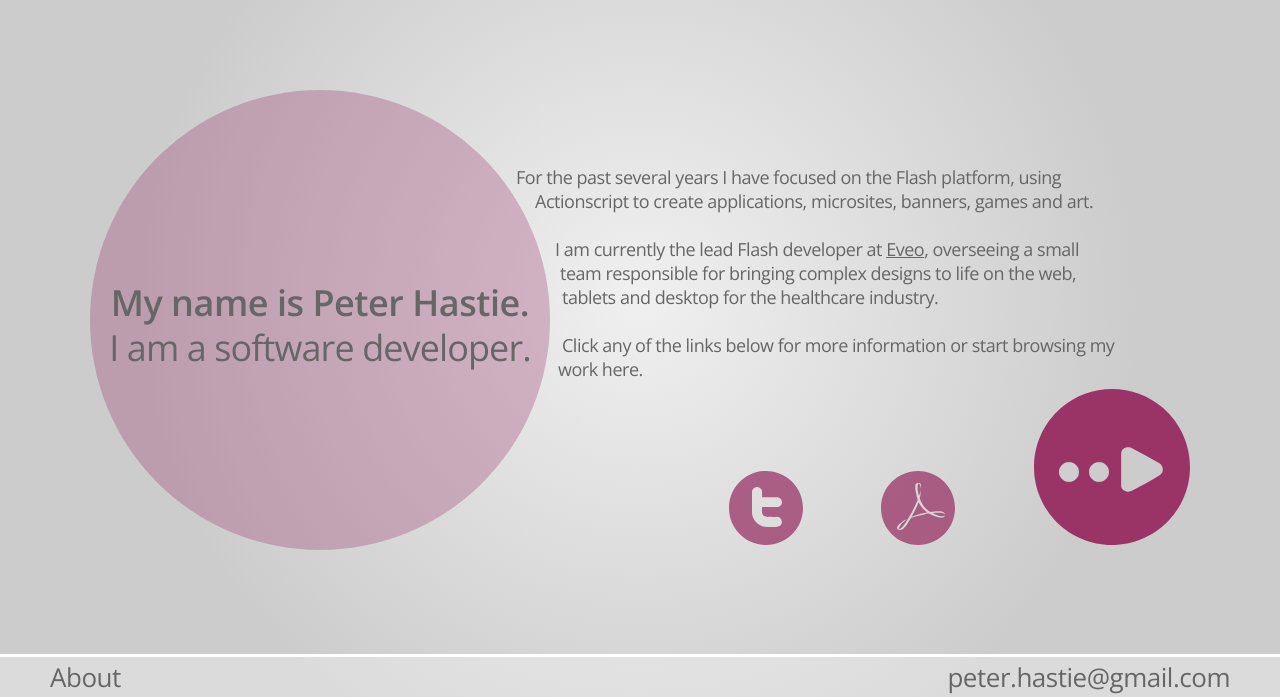
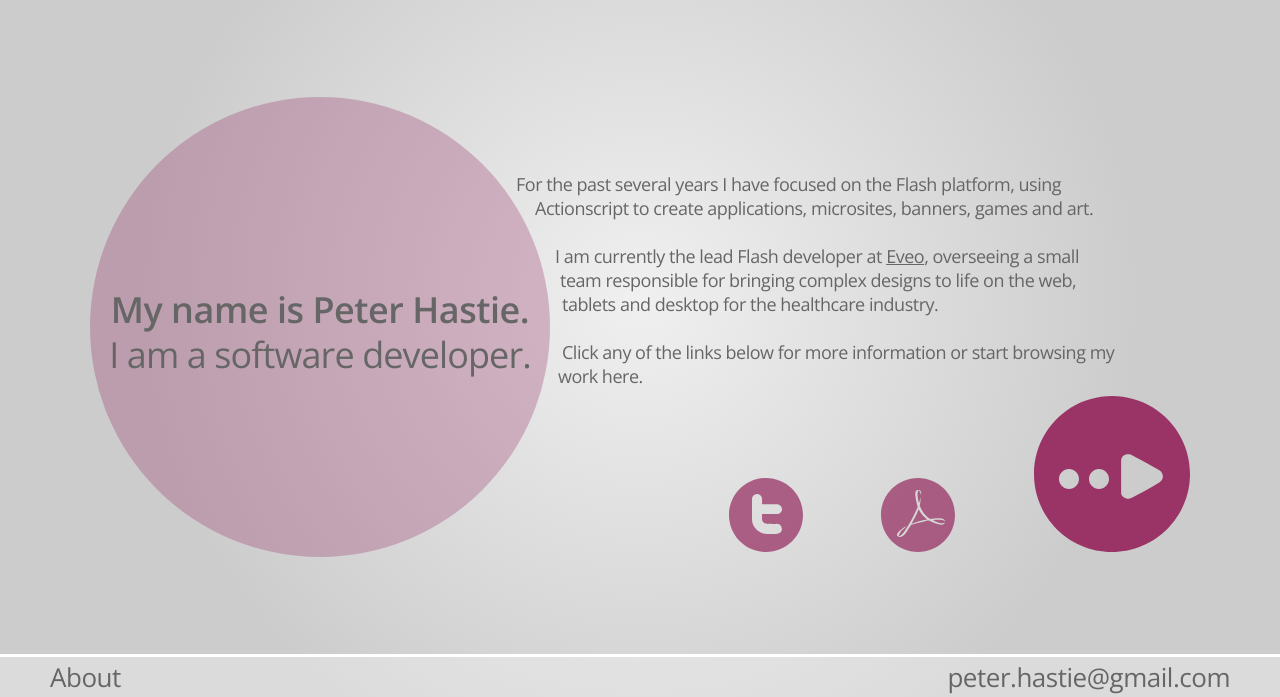
Before and after one commit to sillypog/sillypog.com, a PHP site: page / in a window 1280 px wide. Shown: the part 103-800 px from the top of the page. Run offline with PHP 8.4, Linux system fonts and the light colour scheme.

Commit message:
- Made the sections div fill the area between header and footer. - Got the about section positioned centrally again.

```diff
--- a/index.html
+++ b/index.html
@@ -52,9 +52,13 @@
     </h1>
 </div>
 
-<div id="floater"></div>
+
 <div id="sections">
+
+    <div id="aboutFloater"></div>
 	<section id="about">
+
+        <div id="aboutFloated">
           <header>
               <h1>My name is Peter Hastie.</h1>
               <h2>I am a software developer.</h2>
@@ -79,8 +83,9 @@
           </div>
           <div id="aboutLinks">
                   <a href="http://twitter.com/#!/sillypog"><img class="dynamicImg" src="twitterT" alt="Twitter"></img></a>
-            	<a href="peterhastie_cv.pdf"><img class="dynamicImg" src="acrobatA" alt="Resume"></img><a>
+                  <a href="peterhastie_cv.pdf"><img class="dynamicImg" src="acrobatA" alt="Resume"></img></a>
                   <a href="http://peterhastieshowcase.blogspot.com"><img class="dynamicImg" src="exitAbout" alt="Exit"></img></a>
+          </div>
     	</div>
     </section>
 </div>
--- a/style.css
+++ b/style.css
@@ -134,18 +134,26 @@ a img{
 	margin-right:50px;
 }
 
-#floater{
-	float:left; height:40%; margin-bottom:-230px;	/* For vertical centering, margin is half of the section height */
-}
-
 #sections{
 	width:100%;
 	text-align:center; /* Has to be set so that IE will horizontally centre content */
-	clear:both;	/* Needed for vertical centering with floater method */
+
 	overflow-x:auto;
+
+	position:absolute;
+	top:103px;	/* Accounts for header and border */
+	bottom:43px; /* Accounts for footer and border */
 }
 
-#about{
+
+
+
+
+#aboutFloater{
+	float:left; height:50%; margin-bottom:-230px;	/* For vertical centering, margin is half of the section height */
+}
+
+#aboutFloated{
 	position:relative;
 	height:460px;
 	width:1100px;
@@ -153,6 +161,7 @@ a img{
 	margin: 0px auto;
 	clear:both;
 }
+
 
 #about header{
 	background:rgba(153,51,102,0.3);
```
Lines whose indentation alone changed are shown as unchanged.
